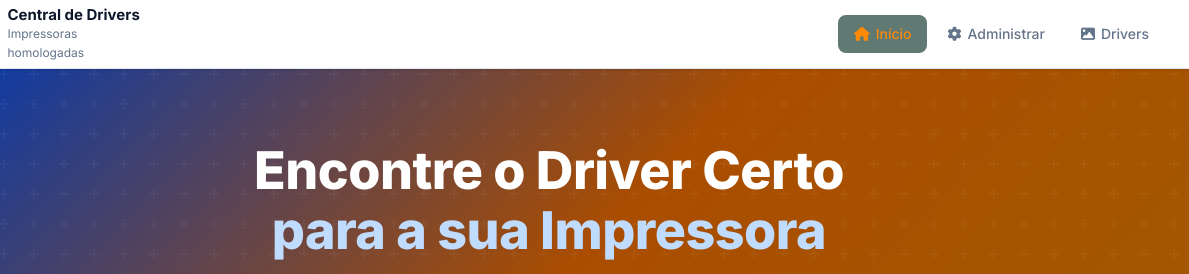
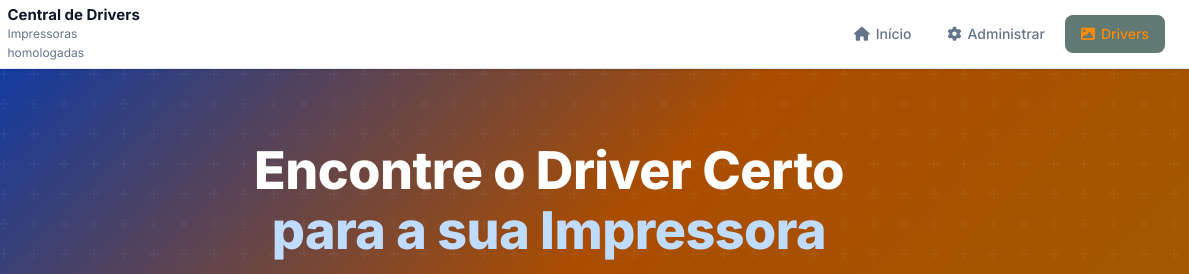
Before and after one commit to Deli-valenga/Portal-driver-impressoras, a website: page impshomo.html in a window 1280 px wide. Shown: the top 274 px of the page, 91-1280 px from the left. Drawn offline with Linux system fonts and the light colour scheme; no server answers.

Commit message:
N aguento mais

```diff
--- a/impshomo.html
+++ b/impshomo.html
@@ -23,9 +23,9 @@
         </div>
       </div>
       <nav class="header-nav">
-        <a href="index.html" class="nav-link active"><i class="fa-solid fa-house"></i> Início</a>
+        <a href="index.html" class="nav-link "><i class="fa-solid fa-house"></i> Início</a>
         <a href="admin.html" class="nav-link"><i class="fa-solid fa-gear"></i> Administrar</a>
-        <a href="impshomo.html" class="nav-link"><i class="fa-solid fa-picture-o"></i> Drivers</a>
+        <a href="impshomo.html" class="nav-link active"><i class="fa-solid fa-picture-o"></i> Drivers</a>
       </nav>
     </div>
   </header>
```
Also changed, not shown: index.html (+1 -0 lines).
